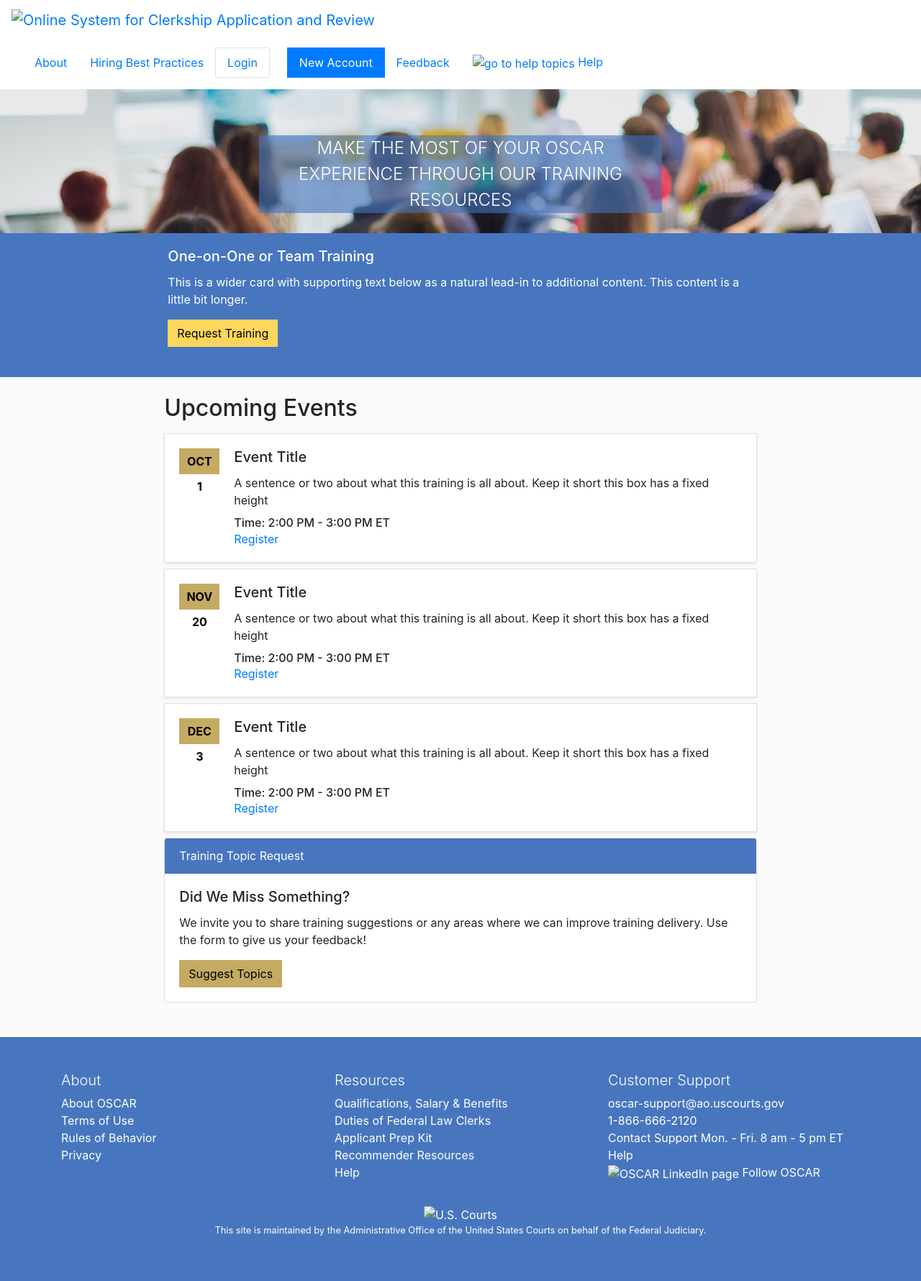
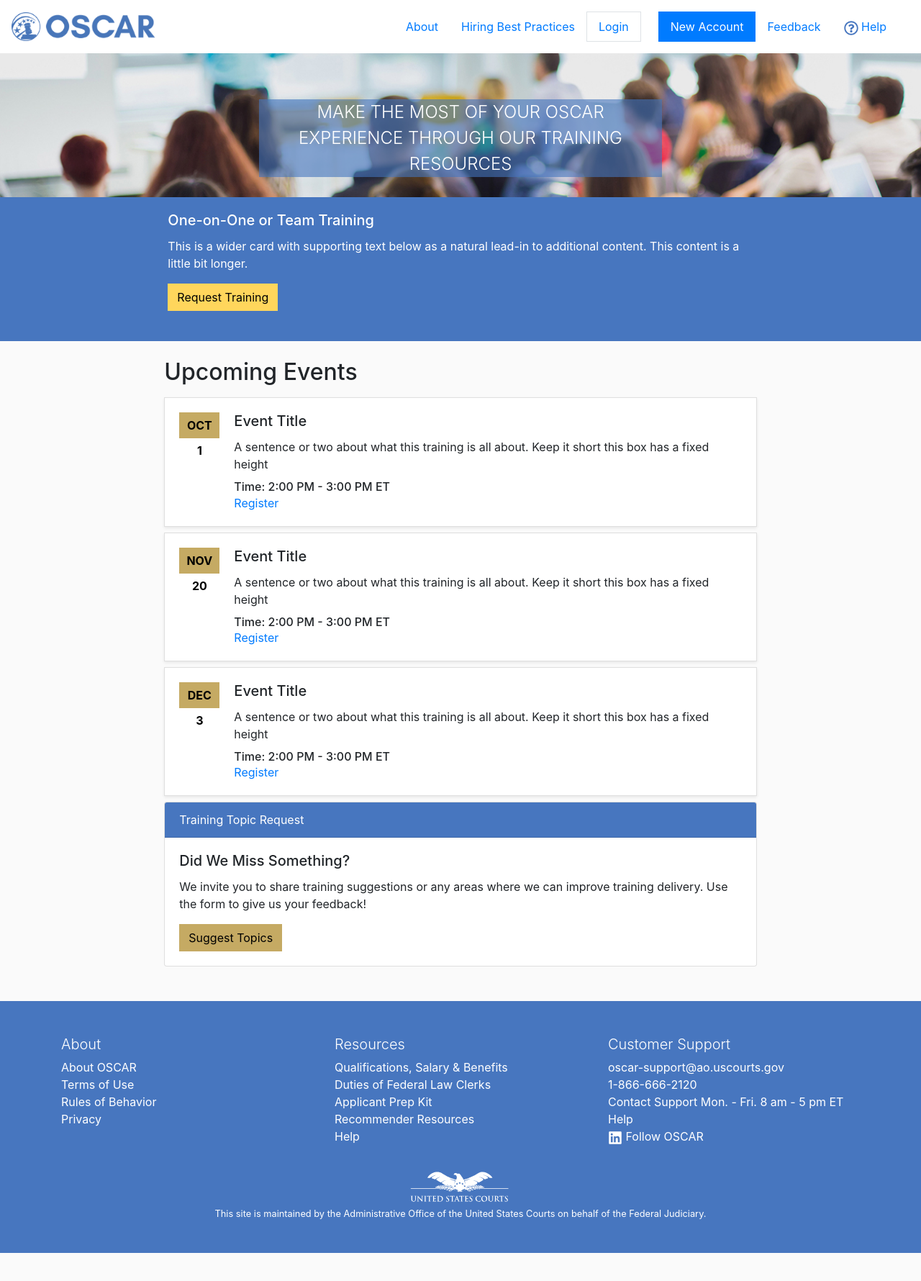
Before and after one commit to 1derwomangilbert/1derwomangilbert.github.io, a plain HTML site: page training-schedule.html in a window 1280 px wide. Shown: the whole page at 72% size. After the commit the page ends 1741 px from the top, so only its background shows below. Drawn offline with nearby package versions, Linux system fonts and the light colour scheme.

Commit message:
Add files via upload

```diff
--- a/training-schedule.html
+++ b/training-schedule.html
@@ -17,7 +17,7 @@
 	<!-- Image and text -->
 <nav class="navbar shadow-sm" style="background-color: white">
   <a class="navbar-brand" href="#">
-    <img src="images-test/oscar-logo.png" width="auto" height="40" class="d-inline-block align-top" alt="Online System for Clerkship Application and Review">
+    <img src="images/oscar-logo.png" width="auto" height="40" class="d-inline-block align-top" alt="Online System for Clerkship Application and Review">
    <!-- Bootstrap -->
   </a>
 
@@ -26,7 +26,7 @@
       <a class="nav-item nav-link" href="#">Feedback</a>
 	      <a class="nav-item nav-link btn border" href="#">Login</a>
 	      <a class="nav-item nav-link btn btn-primary" href="#">New to OSCAR?</a>
-	<a class="nav-item nav-link" href="help.html"><div id="help"> </div><img src="images-test/question-circle-regular.svg" alt="go to help topics"> Help</a> -->
+	<a class="nav-item nav-link" href="help.html"><div id="help"> </div><img src="images/question-circle-regular.svg" alt="go to help topics"> Help</a> -->
 
 
 	<ul class="navbar nav">
@@ -46,7 +46,7 @@
         <a class="nav-link" href="#">Feedback</a>
 		</li>
 		 <li class="nav-item">
-        <a class="nav-link" href="help.html"><img src="images-test/question-circle-regular.svg" alt="go to help topics"> Help</a>
+        <a class="nav-link" href="help.html"><img src="images/question-circle-regular.svg" alt="go to help topics"> Help</a>
 		</li>
 
 	</ul>
@@ -175,13 +175,13 @@
 		<li>1-866-666-2120</li>
 		<li>Contact Support Mon. - Fri. 8 am - 5 pm ET</li>
 		  				  		<li>Help</li>
-<li><img src="images-test/linkedin-brands.svg" alt="OSCAR LinkedIn page"> Follow OSCAR</li>
+<li><img src="images/linkedin-brands.svg" alt="OSCAR LinkedIn page"> Follow OSCAR</li>
 		</ul>    </div>
   </div>
 
 	<div class="row text-center">
     <div class="col mt-3">
-		<img src="images-test/logo_uscourts.svg" alt="U.S. Courts">
+		<img src="images/logo_uscourts.svg" alt="U.S. Courts">
      <p class="small">This site is maintained by the Administrative Office of the United States Courts on behalf of the Federal Judiciary.</p>
     </div>
 
```
